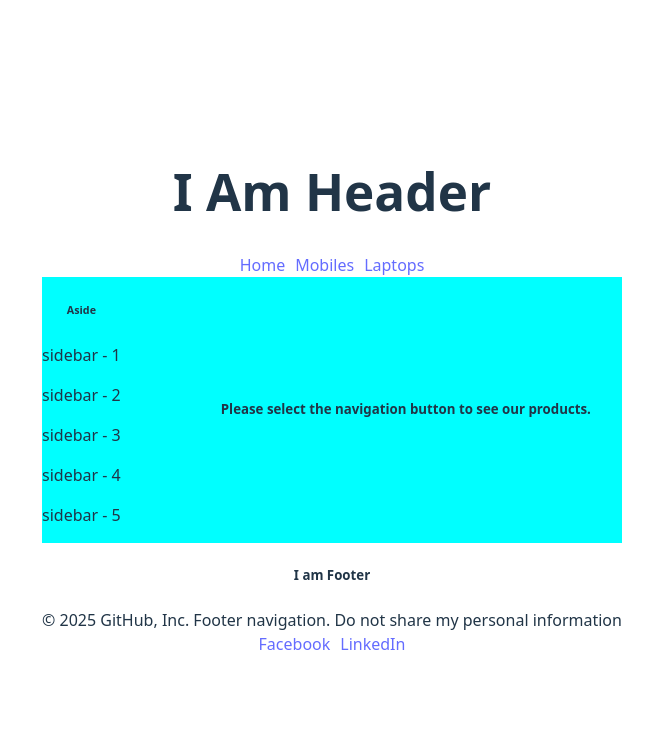
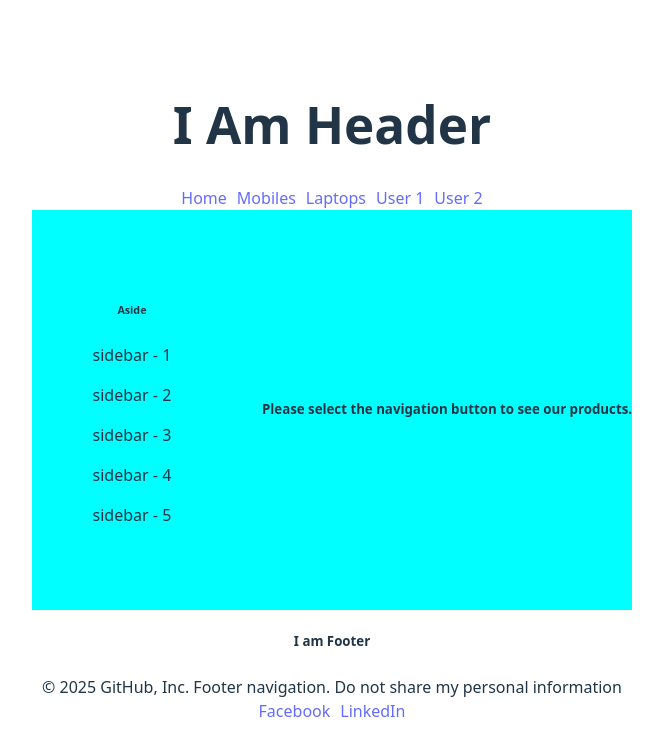
Before and after one commit to Ashahab007/mil-8-m-45.2-nested-react-router, a React (Vite) app: page / in a window 1280 px wide. Shown: the top 756 px of the page, without its empty margins (308-971 px from the left). Built offline with nearby package versions, Linux system fonts and the light colour scheme; no server answers.

Commit message:
added data fetchin using 2 different way

```diff
--- a/src/components/Root/Root.css
+++ b/src/components/Root/Root.css
@@ -1,9 +1,13 @@
 .dynamic-container {
   display: flex;
-  gap: 100px;
-  justify-content: ;
+  gap: 30px;
   align-items: center;
   background-color: aqua;
+  height: 400px;
+}
+
+.dynamic-container aside {
+  width: 200px;
 }
 
 .navigation-btn {
--- a/src/components/Root/Root.jsx
+++ b/src/components/Root/Root.jsx
@@ -18,12 +18,14 @@ const Root = () => {
       {/* 6. Now import Link from react router to work as button which is same as href */}
       <div className="navigation-btn">
         {/* 9. Now use NavLink instead of Link. Because NavLink worked showing the active button. From documentation of NavLink it contains a hidden class active. By assigning styles in active u can change the active navigation button color. */}
-        {/* <Link to="/">Home</Link> */}
-        <NavLink to="/home">Home</NavLink>
-        {/* <Link to="/mobiles">Mobiles</Link> */}
-        <NavLink to="/mobiles">Mobiles</NavLink>
-        {/* <Link to="/laptops">Laptops</Link> */}
-        <NavLink to="/laptops">Laptops</NavLink>
+        {/* 6. <Link to="/">Home</Link> */}
+        <NavLink to="/home">Home</NavLink> {/*9.*/}
+        {/* 6. <Link to="/mobiles">Mobiles</Link> */}
+        <NavLink to="/mobiles">Mobiles</NavLink> {/*9.*/}
+        {/* 6. <Link to="/laptops">Laptops</Link> */}
+        <NavLink to="/laptops">Laptops</NavLink> {/*9.*/}
+        <NavLink to="/UserReactRouter">User 1</NavLink> {/*9.*/}
+        <NavLink to="/User2ReactUse">User 2</NavLink> {/*9.*/}
       </div>
       <div className="dynamic-container">
         {/* 8. created sidebar component */}
--- /dev/null
+++ b/src/components/User2ReactUse/User2ReactUse.jsx
@@ -0,0 +1,18 @@
+import React, { use } from "react";
+
+// 10.2.3 receive the props user2Promise and use react use method
+const User2ReactUse = ({ user2Promise }) => {
+  const user2Data = use(user2Promise);
+  console.log(user2Data);
+
+  return (
+    <div>
+      <h4>
+        This is User 2 fetching the data by using normal fetch & react use
+        method
+      </h4>
+    </div>
+  );
+};
+
+export default User2ReactUse;
--- /dev/null
+++ b/src/components/UserReactRouter/UserReactRouter.jsx
@@ -0,0 +1,16 @@
+import React from "react";
+import { useLoaderData } from "react-router";
+
+const UserReactRouter = () => {
+  // 10.1.2 use useLoaderData() to load the data in UserReactRouter component. So no use of props passing in this method.
+  const user1 = useLoaderData();
+  console.log(user1);
+
+  return (
+    <div>
+      <h5>This is Users 1 data fetching by react routing data fetch method.</h5>
+    </div>
+  );
+};
+
+export default UserReactRouter;
--- a/src/main.jsx
+++ b/src/main.jsx
@@ -1,4 +1,4 @@
-import { Children, Component, StrictMode } from "react";
+import { Children, Component, StrictMode, Suspense } from "react";
 import { createRoot } from "react-dom/client";
 import "./index.css";
 import App from "./App.jsx";
@@ -8,6 +8,19 @@ import Home from "./components/Home/Home.jsx";
 import Mobiles from "./components/Mobiles/Mobiles.jsx";
 import Laptops from "./components/Laptops/Laptops.jsx";
 import UnavilData from "./components/UnavilData/UnavilData.jsx";
+import UserReactRouter from "./components/UserReactRouter/UserReactRouter.jsx";
+import User2ReactUse from "./components/User2ReactUse/User2ReactUse.jsx";
+
+// 10. we will use here 2 types of data loading. The 10.1.0 is data loading method from react router and 10.2.0 is data loading from react router using use()
+
+// 10.1.0 data loading method from react router using loader() &useLoaderData()
+
+// 10.2.0 data loading method using suspense from react use method using use() & suspense
+
+// 10.2.1 fetch the data using fetch()
+const user2Promise = fetch("https://jsonplaceholder.typicode.com/users").then(
+  (res) => res.json()
+);
 
 // 3.
 const router = createBrowserRouter([
@@ -16,9 +29,25 @@ const router = createBrowserRouter([
     Component: Root,
     children: [
       { index: true, Component: UnavilData }, // যখন "/" এ থাকে তখন default ভাবে UnavilData component কে দেখাবে।
-      { path: "home", Component: Home }, //আর index এর ভেতরে অন্য data গুলো i.e home, mobiles, laptops onclick এর মাধ্যমে দেখবে।
+      { path: "home", Component: Home }, //আর index এর ভেতরে কোন কোন data গুলো show করব i.e home, mobiles, laptops onclick এর মাধ্যমে দেখবে।
       { path: "mobiles", Component: Mobiles },
       { path: "laptops", Component: Laptops },
+
+      /* 10.1.1 using loader() */
+      {
+        path: "UserReactRouter",
+        loader: () => fetch("https://jsonplaceholder.typicode.com/users"),
+        Component: UserReactRouter,
+      },
+      // 10.2.2 as we need to pass the user2Promise as props so we create element instead of previously created component using
+      {
+        path: "/User2ReactUse",
+        element: (
+          <Suspense fallback={<span>Loading . . . . . </span>}>
+            <User2ReactUse user2Promise={user2Promise}></User2ReactUse>
+          </Suspense>
+        ),
+      },
     ],
   },
 ]);
@@ -31,7 +60,7 @@ createRoot(document.getElementById("root")).render(
   </StrictMode>
 );
 
-/*  5. now in browser search bar paste the following link
+/*  5. now in browser search bar paste the following link by manually changing the page
  i. http://localhost:5173/
  ii. http://localhost:5173/mobiles
  iii. http://localhost:5173/laptops
```
